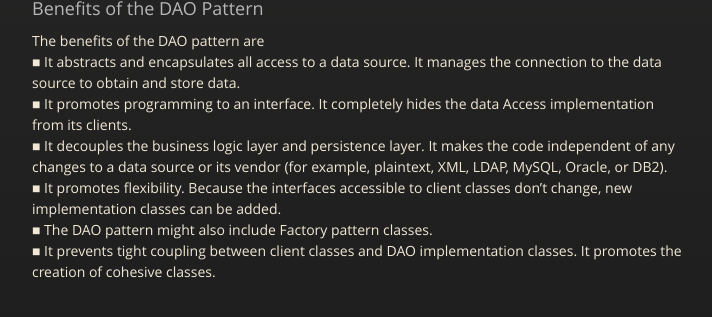
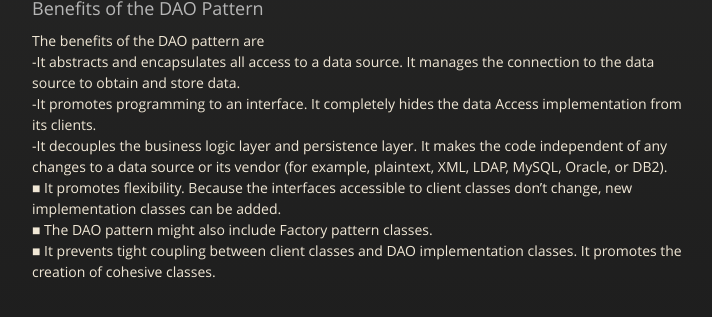
Before and after one commit to erkan000/erkan000.github.io, a Jekyll site: the page built from not/_java/chapter3.md, in a window 1280 px wide and 900 px high, scrolled down 13427 px, cut to the strip 508-825 px from the top of the window. Shown: the whole strip, without its empty margins (283-995 px from the left). Built offline with Jekyll 4.4.1, drawn with Linux system fonts in a browser that asks for light colours.

```diff
--- a/not/_java/chapter3.md
+++ b/not/_java/chapter3.md
@@ -484,11 +484,11 @@ tanımlanıyor.
 ### Benefits of the DAO Pattern
 
 The benefits of the DAO pattern are\
-■ It abstracts and encapsulates all access to a data source. It manages
+-It abstracts and encapsulates all access to a data source. It manages
 the connection to the data source to obtain and store data.\
-■ It promotes programming to an interface. It completely hides the data
+-It promotes programming to an interface. It completely hides the data
 Access implementation from its clients.\
-■ It decouples the business logic layer and persistence layer. It makes
+-It decouples the business logic layer and persistence layer. It makes
 the code independent of any changes to a data source or its vendor (for
 example, plaintext, XML, LDAP, MySQL, Oracle, or DB2).\
 ■ It promotes flexibility. Because the interfaces accessible to client
```
